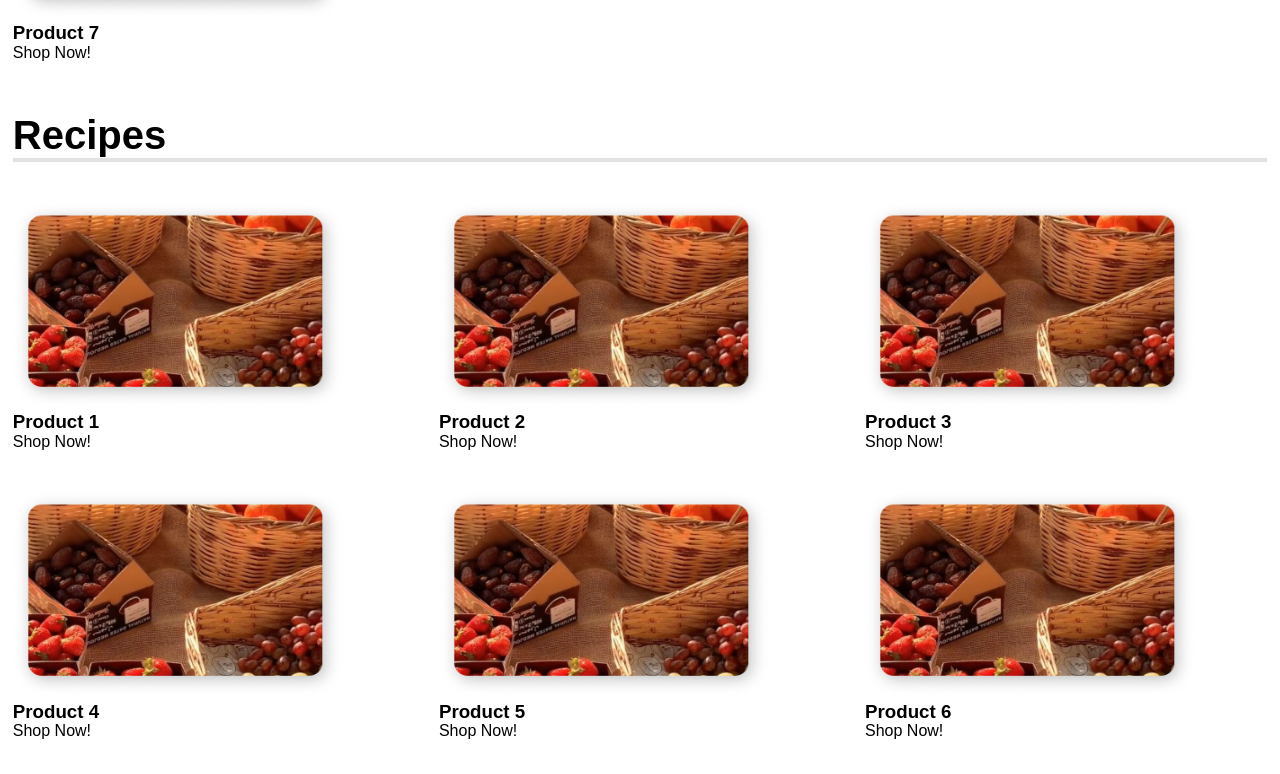
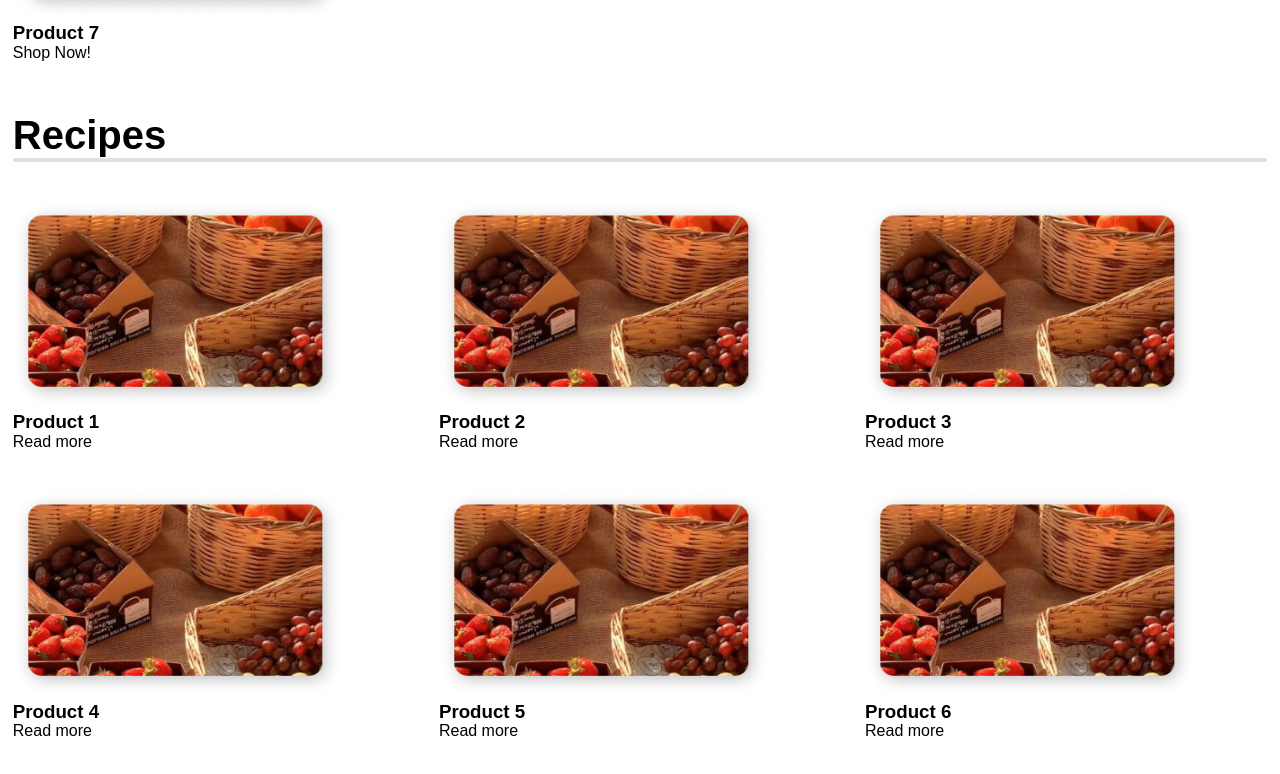
Before and after one commit to sontungexpt/dreamy-farm-client, a React (Create React App) app: page / in a window 1280 px wide. Shown: the part 1266-2040 px from the top of the page. Built offline with nearby package versions, Linux system fonts and the light colour scheme; a web font is replaced by a local one.

Commit message:
update routes Home

```diff
--- a/src/pages/Home/Home.js
+++ b/src/pages/Home/Home.js
@@ -51,47 +51,40 @@ function Home() {
     {
       id: 1,
       name: 'Product 1',
-      price: 9.99,
       image: 'product1.jpg',
     },
     {
       id: 2,
       name: 'Product 2',
-      price: 14.99,
       image: 'product2.jpg',
     },
     {
       id: 3,
       name: 'Product 3',
-      price: 14.99,
       image: 'product2.jpg',
     },
     {
       id: 4,
       name: 'Product 4',
-      price: 19.99,
       image: 'product3.jpg',
     },
     {
       id: 5,
       name: 'Product 5',
-      price: 19.99,
       image: 'product3.jpg',
     },
     {
       id: 6,
       name: 'Product 6',
-      price: 19.99,
       image: 'product3.jpg',
     },
     {
       id: 7,
       name: 'Product 7',
-      price: 19.99,
       image: 'product3.jpg',
     },
   ];
-  const renderRows = (products) => {
+  const renderRows = (products, type) => {
     const rows = [];
     let row = [];
 
@@ -114,9 +107,21 @@ function Home() {
               className={styles.productImgs}
             />
             <h3>{product.name}</h3>
-            <Link to="/products" className={styles.LinkToProduct}>
-              Shop Now!
-            </Link>
+            {type === 'shopping' ? (
+              <Link
+                to={`/products/${product.id}/about`}
+                className={styles.LinkToProduct}
+              >
+                Shop Now!
+              </Link>
+            ) : (
+              <Link
+                to={`/recipes/${product.id}`}
+                className={styles.LinkToProduct}
+              >
+                Read more
+              </Link>
+            )}
           </div>
         ))}
       </div>
@@ -141,15 +146,19 @@ function Home() {
       <div className={clsx('grid', 'wide', styles.wrapperContent)}>
         <div className={styles.wrapperContent}>
           <div className={styles.categoriesPart}>
-            <h2>Categories</h2>
+            <Link to="/products" className={styles.brandTitle}>
+              Categories
+            </Link>
             <div className={styles.line}></div>
-            {renderRows(categoriesBrand)}
+            {renderRows(categoriesBrand, 'shopping')}
           </div>
 
           <div className={styles.recipesPart}>
-            <h2>Recipes</h2>
+            <Link to="/recipes" className={styles.brandTitle}>
+              Recipes
+            </Link>
             <div className={styles.line}></div>
-            {renderRows(recipes)}
+            {renderRows(recipes, 'recipe')}
           </div>
         </div>
       </div>
--- a/src/pages/Home/Home.module.scss
+++ b/src/pages/Home/Home.module.scss
@@ -7,6 +7,12 @@
 
 .LinkToProduct {
   color: black;
+}
+
+.brandTitle {
+  color: black;
+  font-size: 4rem;
+  font-weight: bold;
 }
 
 .footer {
@@ -32,13 +38,14 @@
 }
 
 .footerTitle {
-  font-weight: bold;
-  font-size: 3rem;
+  font-weight: 500;
+  font-size: 4rem;
   margin-bottom: 30px;
 }
 
 .footerContent {
-  line-height: 25px;
+  font-size: 2rem;
+  line-height: 30px;
 }
 
 .footerIntro {
```
